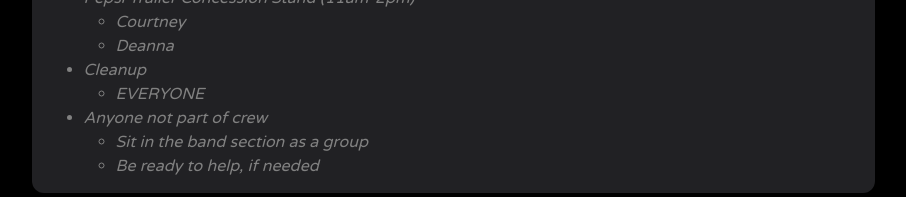
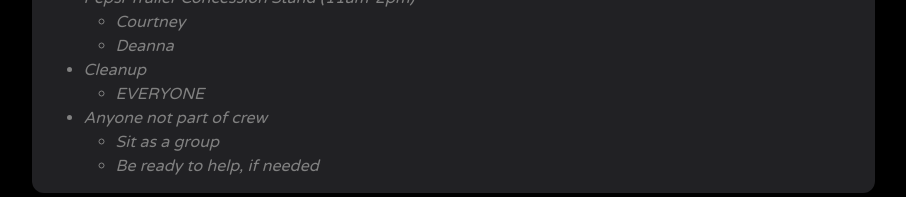
Before and after one commit to btschu/uw_marching_invite_itinerary, a plain HTML site: page index.html in a window 1280 px wide. Shown: the part 1460-1657 px from the top of the page, without its empty margins (187-1093 px from the left). Drawn offline with Linux system fonts and the light colour scheme.

Commit message:
fixed seating area

```diff
--- a/index.html
+++ b/index.html
@@ -149,7 +149,7 @@
                   </ul>
                   <li>Anyone not part of crew</li>
                   <ul>
-                    <li>Sit in the band section as a group</li>
+                    <li>Sit as a group</li>
                     <li>Be ready to help, if needed</li>
                   </ul>
                 </ul>
```
